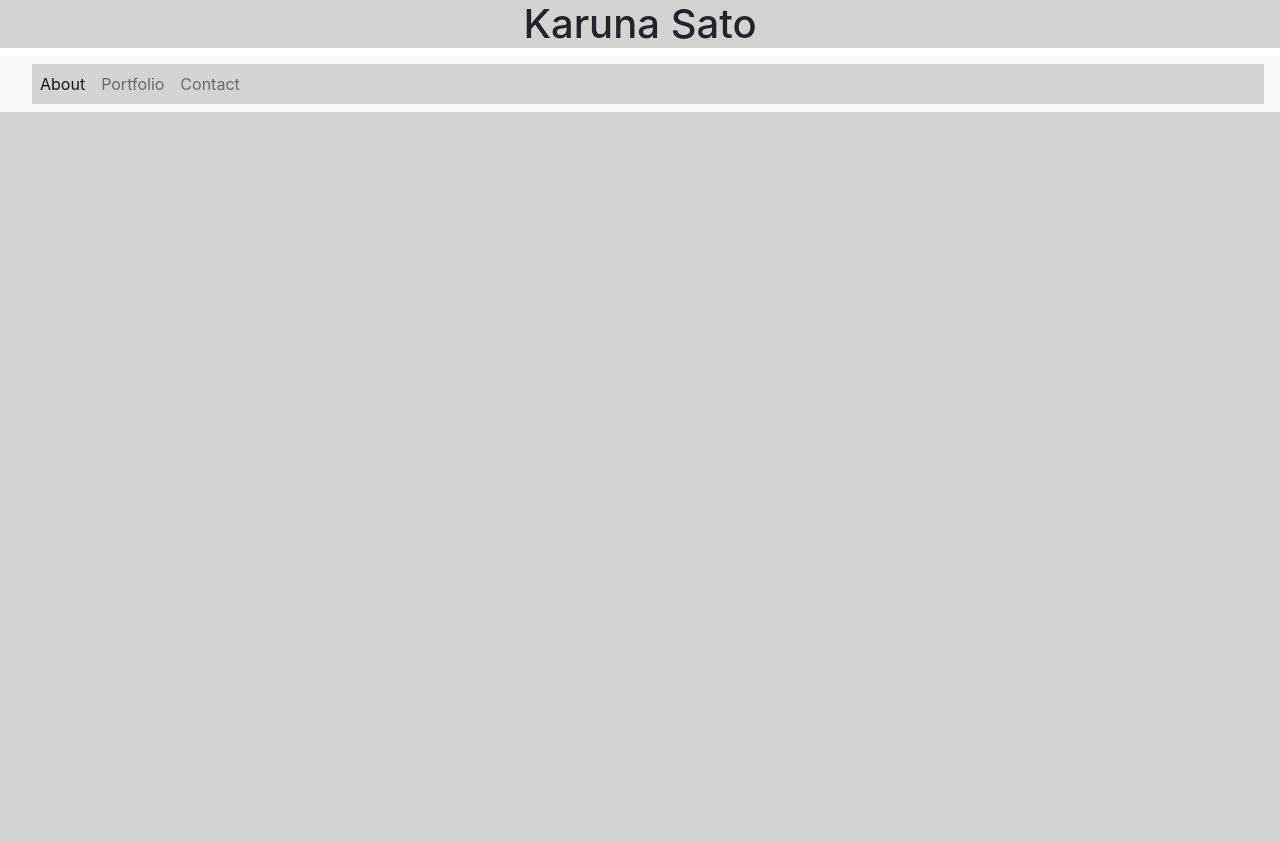
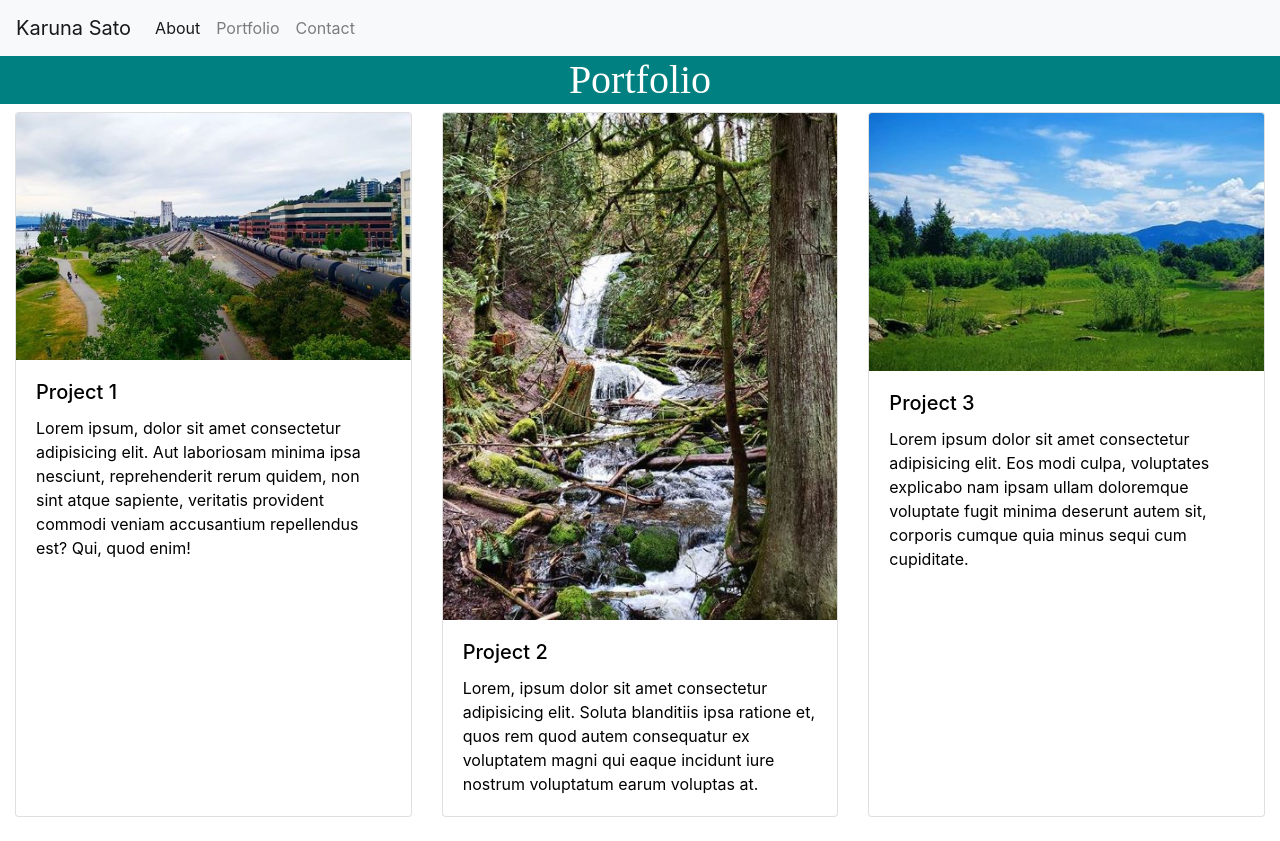
Before and after one commit to karunasato/2nd_HW, a plain HTML site: page portfolio.html in a window 1280 px wide. Before the commit the page ends 800 px from the top, so only its background shows below. Drawn offline with nearby package versions, Linux system fonts and the light colour scheme.

Commit message:
added bootstraps to contact and portfolio pages, updated CSS

```diff
--- a/portfolio.html
+++ b/portfolio.html
@@ -3,14 +3,13 @@
 <head>
     <meta charset="UTF-8">
     <meta name="viewport" content="width=device-width, initial-scale=1.0">
-    <title>Document</title>
+    <title>Karuna Sato</title>
     <link rel="stylesheet" href="https://stackpath.bootstrapcdn.com/bootstrap/4.5.0/css/bootstrap.min.css" integrity="sha384-9aIt2nRpC12Uk9gS9baDl411NQApFmC26EwAOH8WgZl5MYYxFfc+NcPb1dKGj7Sk" crossorigin="anonymous">
     <link rel="stylesheet" href="style.css">
 </head>
 <body>
-    <h1>Karuna Sato</h1>
     <nav class="navbar navbar-expand-lg navbar-light bg-light">
-        <a class="navbar-brand" href="#"></a>
+        <a class="navbar-brand" href="#">Karuna Sato</a>
         <button class="navbar-toggler" type="button" data-toggle="collapse" data-target="#navbarNav" aria-controls="navbarNav" aria-expanded="false" aria-label="Toggle navigation">
           <span class="navbar-toggler-icon"></span>
         </button>
@@ -28,6 +27,38 @@
           </ul>
         </div>
     </nav>
+    <h1 id="page_name">Portfolio</h1>
+    <div class="card-deck">
+        <div class="card">
+          <img class="card-img-top" src="./Images/Seattle.JPG" alt="Card image cap">
+          <div class="card-body">
+            <h5 class="card-title">Project 1</h5>
+            <p class="card-text">Lorem ipsum, dolor sit amet consectetur adipisicing elit. Aut laboriosam minima ipsa nesciunt, reprehenderit rerum quidem, non sint atque sapiente, veritatis provident commodi veniam accusantium repellendus est? Qui, quod enim!</p>
+          </div>
+        </div>
+        <div class="card">
+          <img class="card-img-top" src="./Images/waterfall.JPG" alt="Card image cap">
+          <div class="card-body">
+            <h5 class="card-title">Project 2</h5>
+            <p class="card-text">Lorem, ipsum dolor sit amet consectetur adipisicing elit. Soluta blanditiis ipsa ratione et, quos rem quod autem consequatur ex voluptatem magni qui eaque incidunt iure nostrum voluptatum earum voluptas at.</p>
+          </div>
+        </div>
+        <div class="card">
+          <img class="card-img-top" src="./Images/Hike.JPG" alt="Card image cap">
+          <div class="card-body">
+            <h5 class="card-title">Project 3</h5>
+            <p class="card-text">Lorem ipsum dolor sit amet consectetur adipisicing elit. Eos modi culpa, voluptates explicabo nam ipsam ullam doloremque voluptate fugit minima deserunt autem sit, corporis cumque quia minus sequi cum cupiditate.</p>
+          </div>
+        </div>
+      </div>
+    <div class="container">
+        <div class="row">
+            <div class="col-md-6">
+                <img src="">
+            </div>
+            <div class="col-md-6">
+        </div>
+    </div>
 
 </body>
 </html>
--- a/style.css
+++ b/style.css
@@ -1,9 +1,46 @@
 *{
     font-size: 16px;
-    background-color: lightgray;
-}
-h1{
-    text-align: center;
+    font-family: , 'Lucida Grande', 'Lucida Sans Unicode', Geneva, Verdana, sans-serif;
+    color: black;
 }
 
+
+.hike{
+    width: 100%;
+    height: auto;
+    float: left;
+    position: relative;
+    padding: 10px;
+    box-sizing: border-box;
 }
+.p1{
+
+    padding:10px;
+}
+.p2{
+    padding: 10px;
+}
+#page_name{
+    text-align: center;
+    color:white ;
+    font-size: 40px;
+    font-family: serif;
+    background-color:teal;
+}
+.form-group{
+    }
+.form-control{
+
+}
+
+.card-deck{
+    margin: auto;
+   }
+
+form{
+    padding: 10px;
+    margin: 60px;
+    }
+label{
+    font-weight: bold;
+}
```
Also changed, not shown: contact.html (+6 -4 lines), index.html (+17 -3 lines), Images/Hike.JPG (added), Images/Seattle.JPG (added), Images/beach.JPG (added), Images/waterfall.JPG (added).
